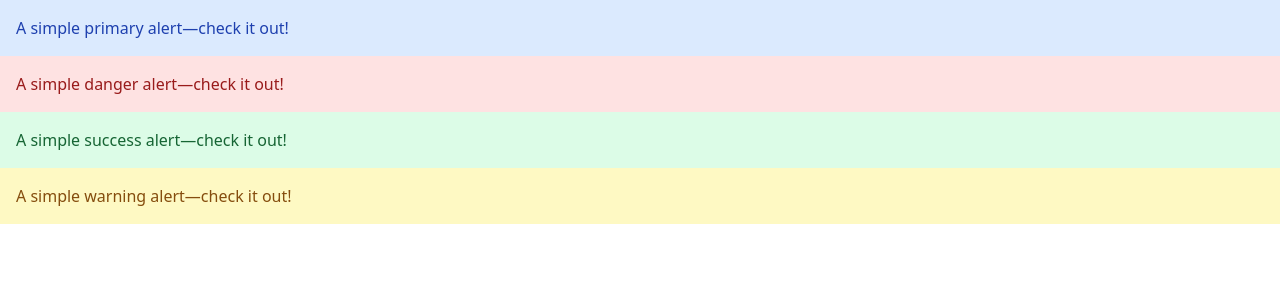
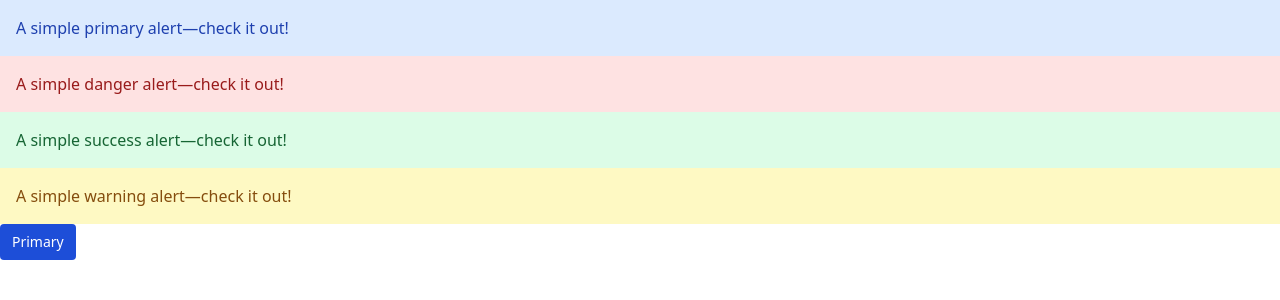
Before and after one commit to W-P-N/joker-css, a React (Create React App) app: page / in a window 1280 px wide. Shown: the top 300 px of the page. Built offline with nearby package versions, Linux system fonts and the light colour scheme.

Commit message:
added sample primary button

```diff
--- a/src/App.jsx
+++ b/src/App.jsx
@@ -1,4 +1,5 @@
 import { AlertDanger, AlertPrimary, AlertSuccess, AlertWarning } from "./Components/Alert"
+import { ButtonPrimary } from "./Components/Button"
 
 const App = () => {
     return (
@@ -7,6 +8,7 @@ const App = () => {
         <AlertDanger/>
         <AlertSuccess/>
         <AlertWarning/>
+        <ButtonPrimary/>
         </>
     )
 }
--- a/src/Components/Button/index.jsx
+++ b/src/Components/Button/index.jsx
@@ -0,0 +1,11 @@
+const ButtonPrimary = () => {
+    return (
+        <button className="bg-blue-700 text-sm px-3 py-2 rounded text-white">
+            Primary
+        </button>
+    )
+}
+
+export {
+    ButtonPrimary
+}
```
